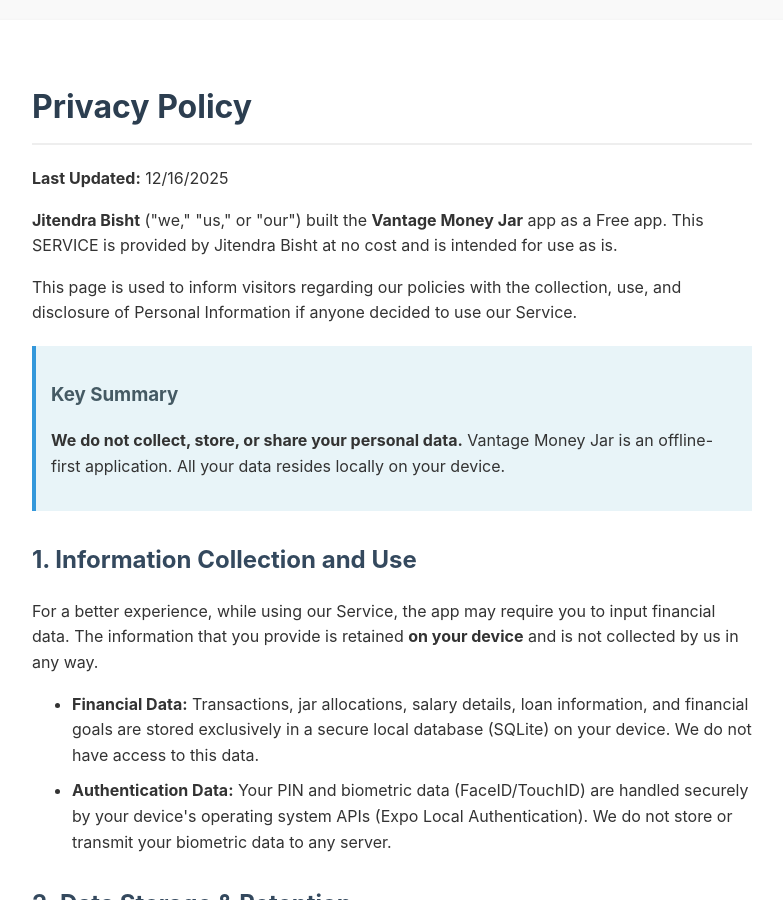
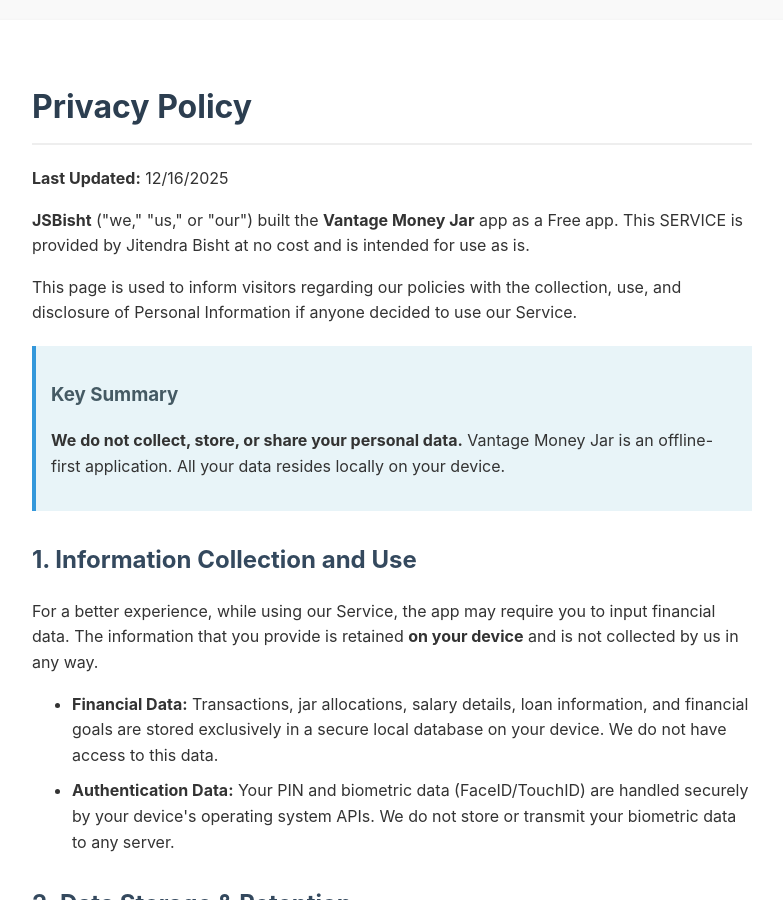
Before and after one commit to jsblogs/jsblogs.github.io, a Jekyll site: the page privacy.html, which Jekyll copies as it is, in a window 1280 px wide and 900 px high. Shown: the whole window, without its empty margins (248-1031 px from the left). Built offline with Jekyll 4.4.1, drawn with Linux system fonts in a browser that asks for light colours; some of the changed text lies outside the part shown.

Commit message:
Update privacy policy details and contact information

```diff
--- a/privacy.html
+++ b/privacy.html
@@ -58,7 +58,7 @@
     <h1>Privacy Policy</h1>
     <p><strong>Last Updated:</strong> <span id="date"></span></p>
 
-    <p><strong>Jitendra Bisht</strong> ("we," "us," or "our") built the <strong>Vantage Money Jar</strong> app as a Free app. This SERVICE is provided by Jitendra Bisht at no cost and is intended for use as is.</p>
+    <p><strong>JSBisht</strong> ("we," "us," or "our") built the <strong>Vantage Money Jar</strong> app as a Free app. This SERVICE is provided by Jitendra Bisht at no cost and is intended for use as is.</p>
 
     <p>This page is used to inform visitors regarding our policies with the collection, use, and disclosure of Personal Information if anyone decided to use our Service.</p>
 
@@ -71,8 +71,8 @@
     <p>For a better experience, while using our Service, the app may require you to input financial data. The information that you provide is retained <strong>on your device</strong> and is not collected by us in any way.</p>
 
     <ul>
-        <li><strong>Financial Data:</strong> Transactions, jar allocations, salary details, loan information, and financial goals are stored exclusively in a secure local database (SQLite) on your device. We do not have access to this data.</li>
-        <li><strong>Authentication Data:</strong> Your PIN and biometric data (FaceID/TouchID) are handled securely by your device's operating system APIs (Expo Local Authentication). We do not store or transmit your biometric data to any server.</li>
+        <li><strong>Financial Data:</strong> Transactions, jar allocations, salary details, loan information, and financial goals are stored exclusively in a secure local database on your device. We do not have access to this data.</li>
+        <li><strong>Authentication Data:</strong> Your PIN and biometric data (FaceID/TouchID) are handled securely by your device's operating system APIs. We do not store or transmit your biometric data to any server.</li>
     </ul>
 
     <h2>2. Data Storage & Retention</h2>
@@ -103,12 +103,12 @@
     <h2>9. Contact Us</h2>
     <p>If you have any questions or suggestions about our Privacy Policy, do not hesitate to contact us.</p>
 
-    <p><strong>Support Email:</strong> <a href="mailto:support@example.com">[Insert Your Support Email Here]</a></p>
+    <p><strong>Support Email:</strong> <a href="mailto:jitendrabisht27@gmail.com">jitendrabisht27@gmail.com</a></p>
 
 </div>
 
 <div class="footer">
-    <p>&copy; <span id="year"></span> Jitendra Bisht. All rights reserved.</p>
+    <p>&copy; <span id="year"></span> JSBisht. All rights reserved.</p>
 </div>
 
 <script>
```
